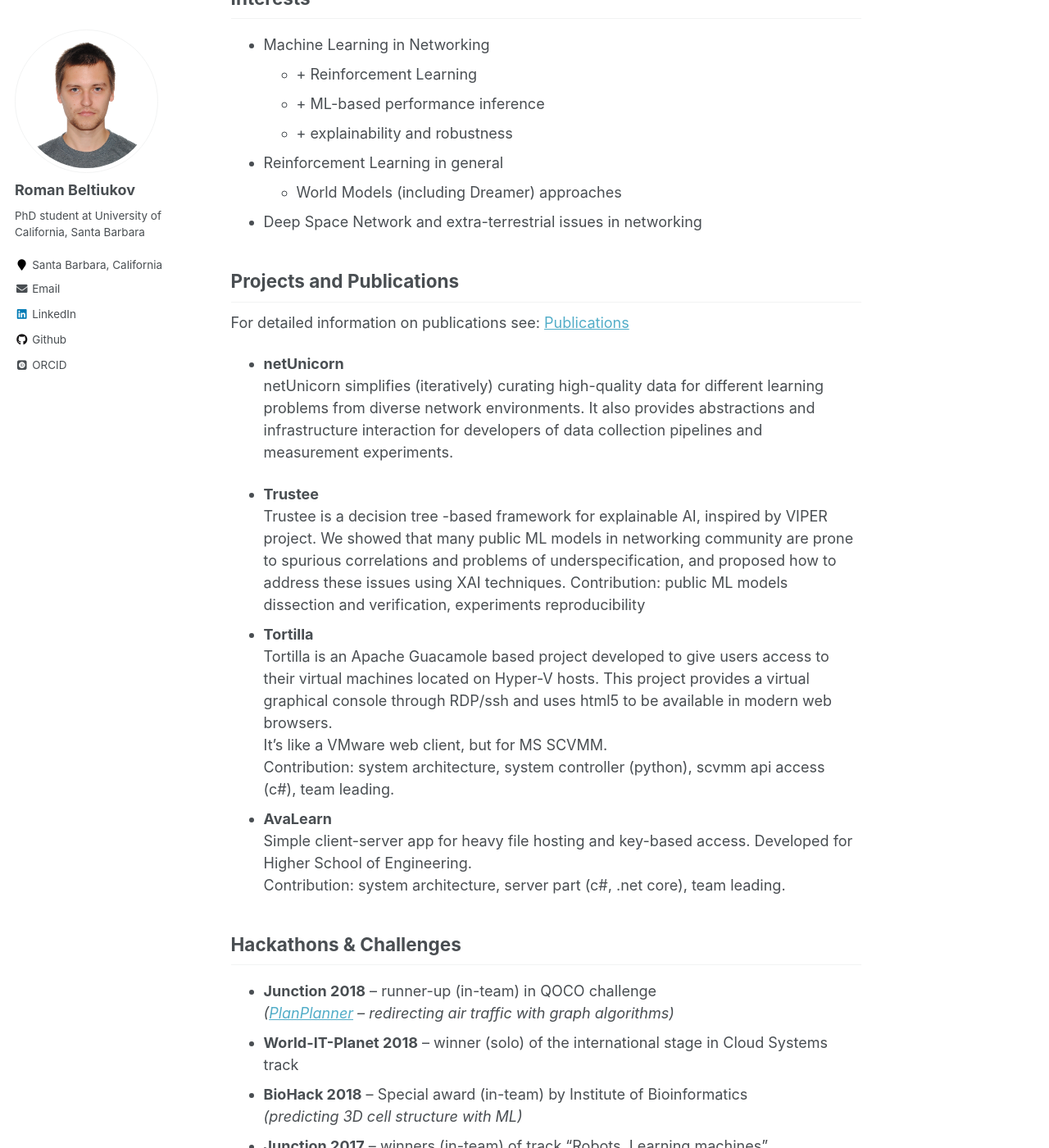
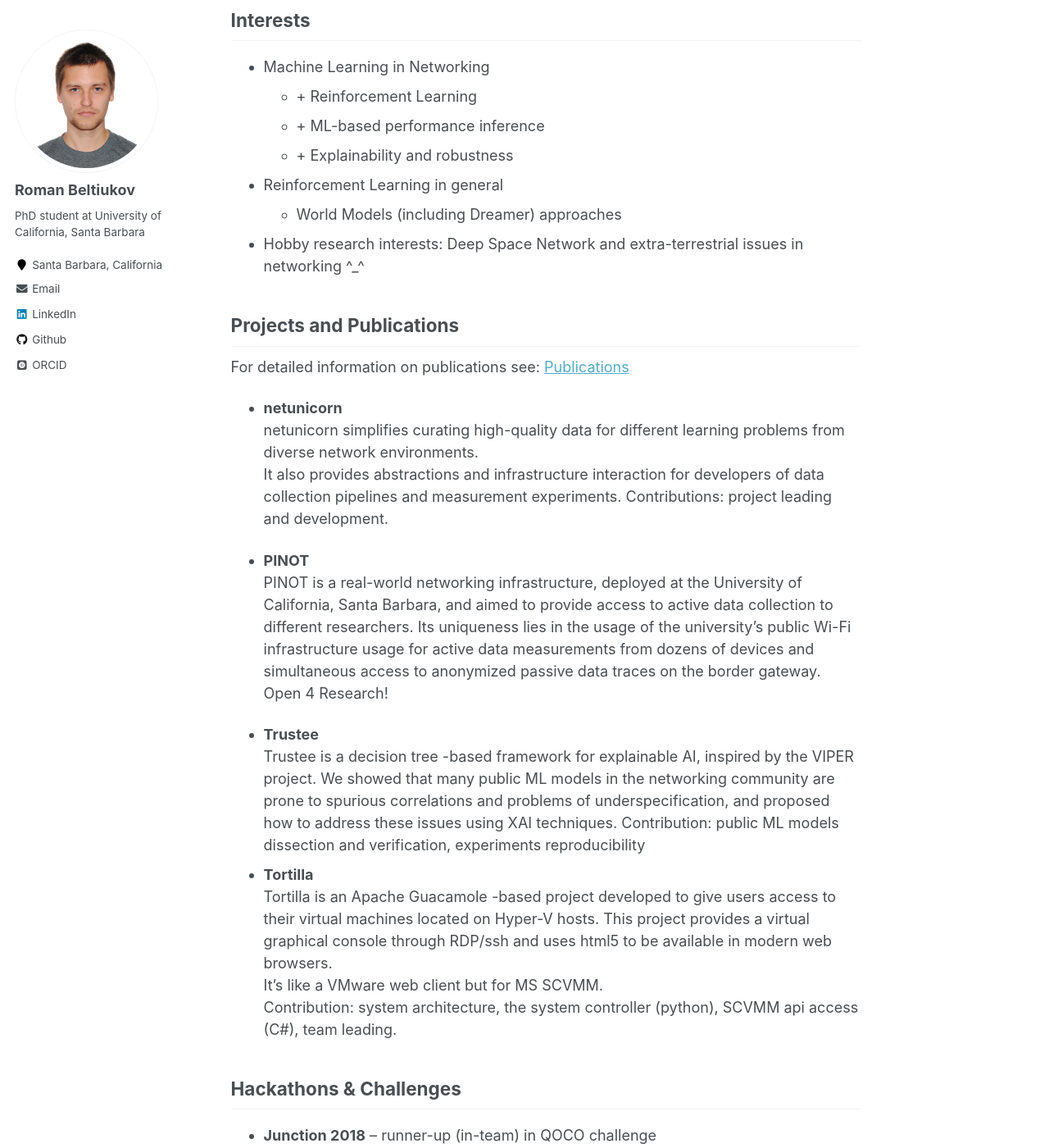
Before and after one commit to maybe-hello-world/maybe-hello-world.github.io, a Jekyll site: the page built from _pages/about.md, in a window 1280 px wide and 1400 px high, scrolled down 608 px. Shown: the whole window at 82% size. Built offline with Jekyll 4.4.1, drawn with Linux system fonts in a browser that asks for light colours; some web fonts are replaced; some of the changed text lies outside the part shown.

Commit message:
update about

```diff
--- a/_pages/about.md
+++ b/_pages/about.md
@@ -10,13 +10,17 @@ redirect_from:
 
 # Welcome
 
-I'm a PhD student in University of California, Santa Barbara, working under supervision of Prof. Arpit Gupta in Systems and Networking Lab.
+I'm a Ph.D. student at the University of California, Santa Barbara, working under the supervision of Prof. Arpit Gupta in the Systems and Networking Lab.
 
-My current research areas include Machine Learning (and Reinforcement Learning specifically) in Networking, including explainable AI, network data representation techniques, reproducibility and scalability of networking active measurement experiments, and ML-based performance inference.
+My current research lies at the intersection of networking, security, and machine learning. Specifically, I
+am interested in developing credible ML-based artifacts for different networking and security problems,
+and democratizing network research by creating public measurement infrastructures and tools.
 
-I develop _netUnicorn_ project and _PINOT_ infrastructure to simplify developing credible ML solutions in networking (see [PINOT](https://pinot.cs.ucsb.edu/)).
+I'm leading _netunicorn_ and _PINOT_ projects aimed to simplify developing trustworthy ML solutions in networking
+and make real-world data available for everyone (see [PINOT](https://pinot.cs.ucsb.edu/) and [netunicorn](https://github.com/netunicorn)).
 
-I also researched a Machine Learning models credibility in Networking area, exploring vulnerabilities and problems in published existing solutions and how to fix them using Explainable AI methods (see [TrusteeML](https://trusteeml.github.io/)).
+I also researched a Machine Learning models credibility in the Networking area, exploring vulnerabilities and problems in
+published existing solutions and how to fix them using Explainable AI methods (see [TrusteeML](https://trusteeml.github.io/)).
 
 
 ## Interests
@@ -24,27 +28,35 @@ I also researched a Machine Learning models credibility in Networking area, expl
 * Machine Learning in Networking
   * \+ Reinforcement Learning
   * \+ ML-based performance inference
-  * \+ explainability and robustness
+  * \+ Explainability and robustness
 * Reinforcement Learning in general
   * World Models (including Dreamer) approaches
-* Deep Space Network and extra-terrestrial issues in networking
+* Hobby research interests: Deep Space Network and extra-terrestrial issues in networking ^_^
 
 ## Projects and Publications
 For detailed information on publications see: [Publications](https://maybe-hello-world.github.io/publications/)
 
-* **netUnicorn**
-  netUnicorn simplifies (iteratively) curating high-quality data for different learning problems from diverse network environments. It also provides abstractions and infrastructure interaction for developers of data collection pipelines and measurement experiments.
+* **netunicorn**
+  netunicorn simplifies curating high-quality data for different learning problems from diverse network environments.
+  It also provides abstractions and infrastructure interaction for developers of data collection pipelines and measurement experiments.
+  Contributions: project leading and development.
+
+* **PINOT**
+  PINOT is a real-world networking infrastructure, deployed at the University of California, Santa Barbara, and aimed to
+  provide access to active data collection to different researchers. Its uniqueness lies in the usage of the university's public Wi-Fi
+  infrastructure usage for active data measurements from dozens of devices and simultaneous access to anonymized passive data traces on
+  the border gateway. Open 4 Research!
 
 * **Trustee**
-  Trustee is a decision tree -based framework for explainable AI, inspired by VIPER project. We showed that many public ML models in networking community are prone to spurious correlations and problems of underspecification, and proposed how to address these issues using XAI techniques.
+  Trustee is a decision tree -based framework for explainable AI, inspired by the VIPER project.
+  We showed that many public ML models in the networking community are prone to spurious correlations and problems of underspecification,
+  and proposed how to address these issues using XAI techniques.
   Contribution: public ML models dissection and verification, experiments reproducibility
 * **Tortilla**
-  Tortilla is an Apache Guacamole based project developed to give users access to their virtual machines located on Hyper-V hosts. This project provides a virtual graphical console through RDP/ssh and uses html5 to be available in modern web browsers.
-  It's like a VMware web client, but for MS SCVMM.
-  Contribution: system architecture, system controller (python), scvmm api access (c#), team leading.
-* **AvaLearn**
-  Simple client-server app for heavy file hosting and key-based access. Developed for Higher School of Engineering.
-  Contribution: system architecture, server part (c#, .net core), team leading.
+  Tortilla is an Apache Guacamole -based project developed to give users access to their virtual machines located on Hyper-V hosts.
+  This project provides a virtual graphical console through RDP/ssh and uses html5 to be available in modern web browsers.
+  It's like a VMware web client but for MS SCVMM.
+  Contribution: system architecture, the system controller (python), SCVMM api access (C#), team leading.
 
 ## Hackathons & Challenges
 
```
